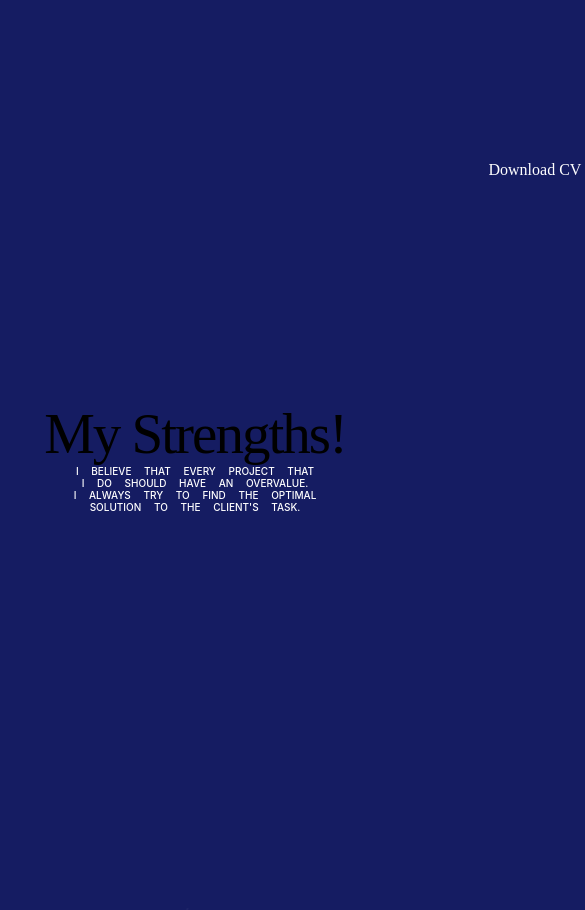
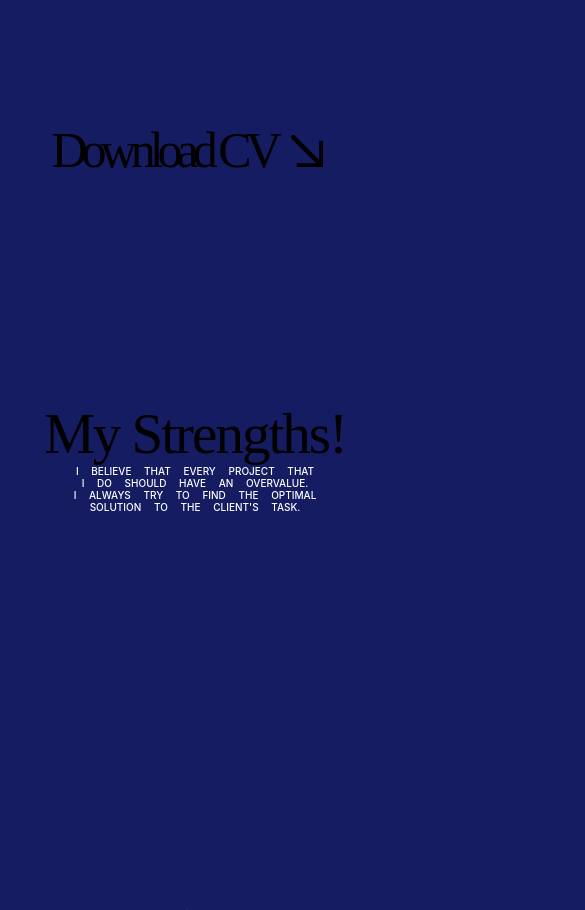
Before and after one commit to AliOthman0934/online-portfolio-web, a React (Create React App) app: page /about in a window 390 px wide. Shown: the part 4100-5010 px from the top of the page, 585 px wide, since content can reach past the window. Built offline with nearby package versions, Linux system fonts and the light colour scheme.

Commit message:
Adding linke to the CV

```diff
--- a/src/Components/Resume/Resume.css
+++ b/src/Components/Resume/Resume.css
@@ -129,13 +129,24 @@ justify-content: flex-start;
 
 .download-cv{
 	position: relative;
-	top: 100px;
-	left: 455px;
+	top: 156px;
+	left: 240px;
 }
 
 .download-cv a{
 	text-decoration: none;
-	color: #fff;
+    color: #000;
+    font-family: Ogg;
+    font-size: 87px;
+    font-weight: lighter;
+    letter-spacing: -6px;
+    position: relative;
+    z-index: 1;
+}
+
+.arrow-cv{
+    width: 50px;
+    margin-left: 15px;
 }
 @media (max-width:790px) {
     .timeline-wrapper .center-line
@@ -175,4 +186,26 @@ justify-content: flex-start;
 		padding: 20px;
 		position: relative;
 	}
+
+    .download-cv{
+        position: relative;
+        top: 60px;
+        left: 18px;
+    }
+
+    .download-cv a{
+        text-decoration: none;
+        color: #000;
+        font-family: Ogg;
+        font-size: 50px;
+        font-weight: lighter;
+        letter-spacing: -6px;
+        position: relative;
+        z-index: 1;
+    }
+
+    .arrow-cv{
+        width: 32px;
+        margin-left: 15px;
+    }
 }
--- a/src/Components/Resume/Resume.js
+++ b/src/Components/Resume/Resume.js
@@ -1,7 +1,9 @@
 import React, { useEffect } from "react";
 import { gsap } from "gsap";
 import { ScrollTrigger } from "gsap/ScrollTrigger";
+import arrow from '../../Assets/arrow.svg'
 import "bootstrap-icons/font/bootstrap-icons.css";
+import CV from "../Cv/AliOthmanResume .pdf"
 import "./Resume.css";
 
 gsap.registerPlugin(ScrollTrigger);
@@ -147,7 +149,8 @@ const Resume = () => {
                 </section>
             </div>
             <div className="download-cv">
-                <a href="https://app.enhancv.com/share/98211fc4/?utm_medium=growth&utm_campaign=share-resume&utm_source=dynamic" >Download CV</a>
+                <a href={CV} download="Resume Ali Othman" >Download CV</a>
+                <img src={arrow} alt="" className="arrow-cv" />
             </div>
         </div>
 
```
Also changed, not shown: 1 other file (tests, documents, lock files or other folders).
